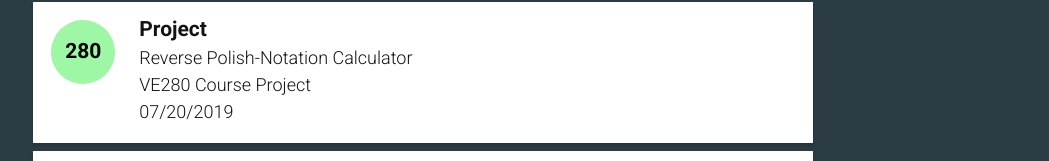
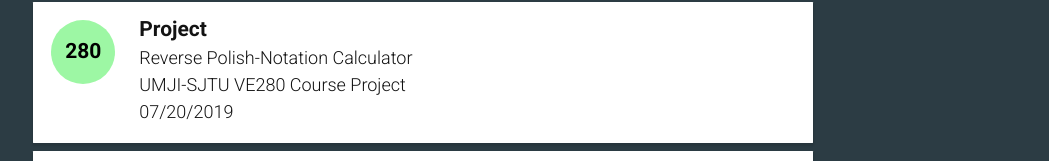
Before and after one commit to graciastef/WebPortfolio, a plain HTML site: page pages/portfolio.html in a window 1280 px wide. Shown: the part 707-868 px from the top of the page, without its empty margins (217-1266 px from the left). Drawn offline with nearby package versions, Linux system fonts and the light colour scheme.

Commit message:
280 updated

```diff
--- a/pages/portfolio.html
+++ b/pages/portfolio.html
@@ -221,7 +221,7 @@
                     </div>
                     <div class="expandable-card--sub-title">
                       <p>Reverse Polish-Notation Calculator</p>
-                      <p>VE280 Course Project</p>
+                      <p>UMJI-SJTU VE280 Course Project</p>
                       <p>07/20/2019</p>
                     </div>
                   </div>
```
Also changed, not shown: 1 other file.
